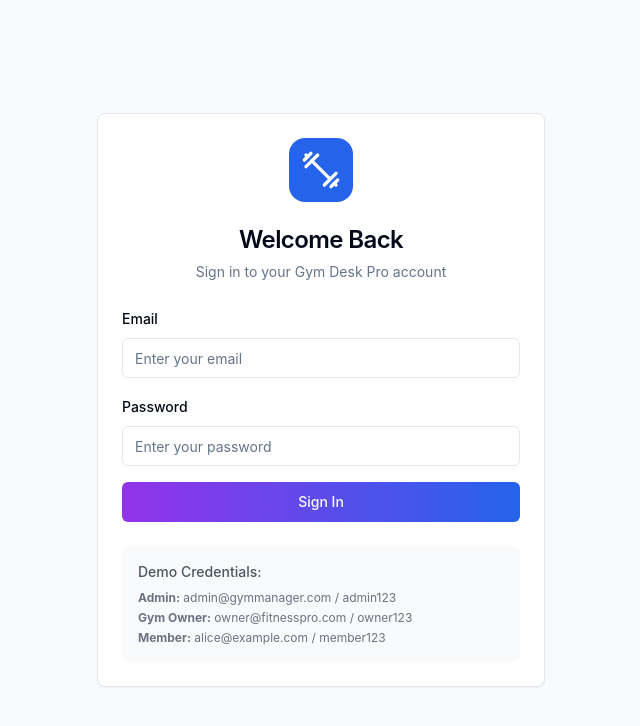
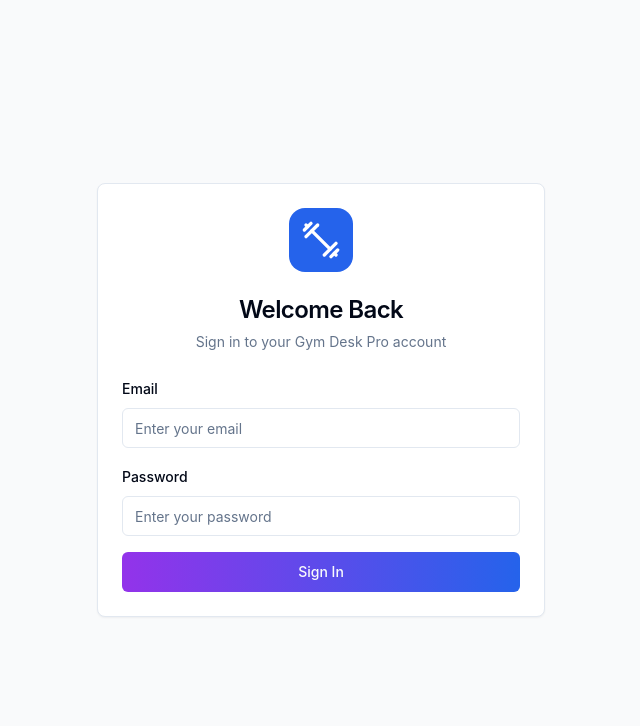
Before and after one commit to rajeshgondalia1402/Frontend_GymManagement, a React (Vite) app: page /login in a window 1280 px wide. Shown: the top 726 px of the page, without its empty margins (319-959 px from the left). Built offline with nearby package versions, Linux system fonts and the light colour scheme; no server answers.

Commit message:
login page hide the credentials

```diff
--- a/src/pages/auth/LoginPage.tsx
+++ b/src/pages/auth/LoginPage.tsx
@@ -132,15 +132,6 @@
               )}
             </Button>
           </form>
-
-          <div className="mt-6 p-4 bg-gray-50 rounded-lg">
-            <p className="text-sm text-gray-600 font-medium mb-2">Demo Credentials:</p>
-            <div className="space-y-1 text-xs text-gray-500">
-              <p><strong>Admin:</strong> admin@gymmanager.com / admin123</p>
-              <p><strong>Gym Owner:</strong> owner@fitnesspro.com / owner123</p>
-              <p><strong>Member:</strong> alice@example.com / member123</p>
-            </div>
-          </div>
         </CardContent>
       </Card>
     </div>
```
